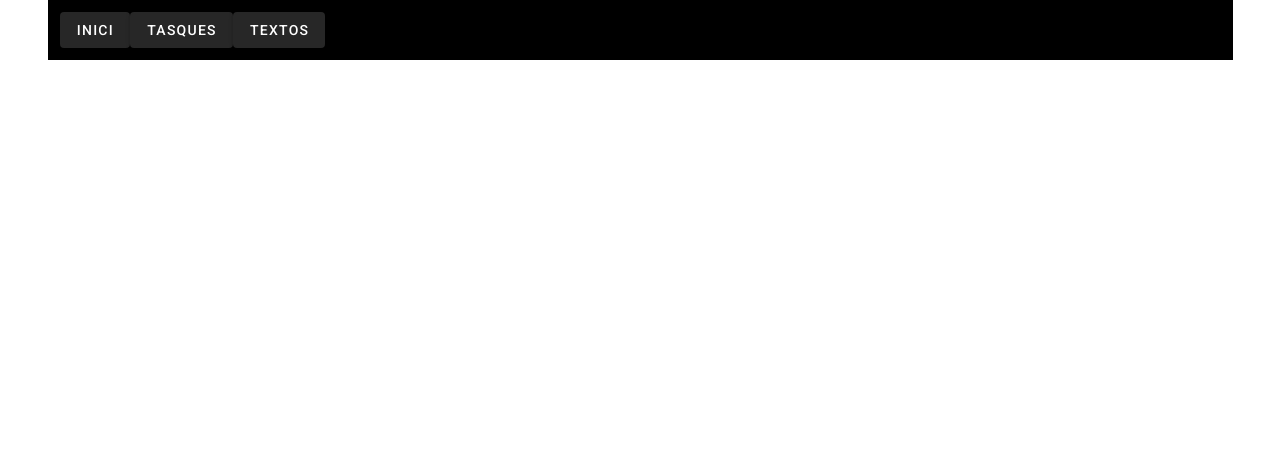
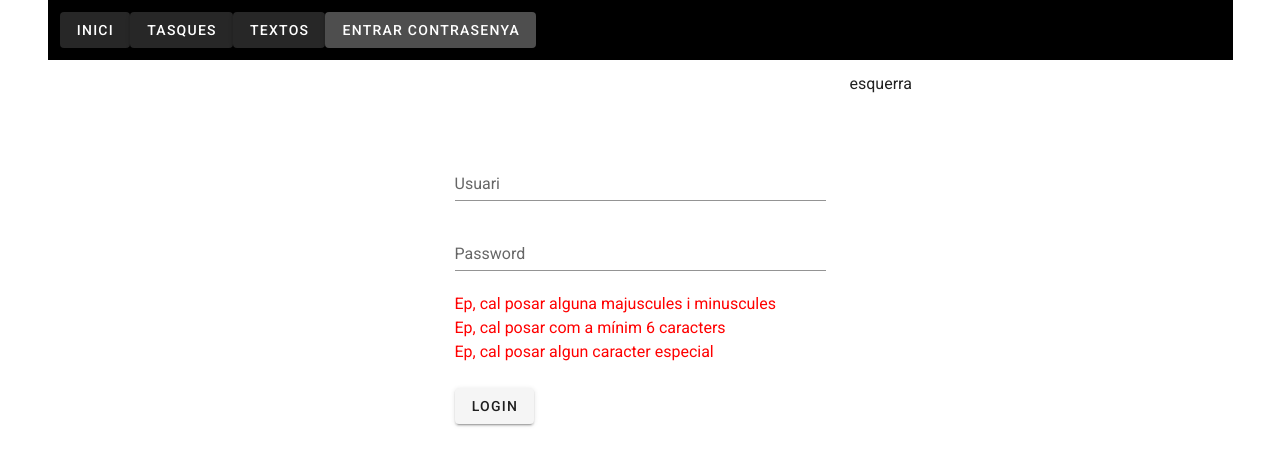
Before and after one commit to mutrera/mj-curs-girona-22-novembre, a Nuxt app in the folder codi/: page /contrasenya in a window 1280 px wide. Shown: the top 466 px of the page. Built offline with nearby package versions, Linux system fonts and the light colour scheme.

Commit message:
majuscules-minuscules-6caracters

```diff
--- /dev/null
+++ b/codi/components/comprovarContrasenya.vue
@@ -0,0 +1,87 @@
+<template>
+    <v-container>
+        <v-row>
+            <!-- posa espais abans de la columna-> offset-md -->
+            <v-col style="margin-top:10vh" cols="12" md="4" offset-md="4">
+             <v-text-field
+             label="Usuari"
+             v-model="usuari">
+             </v-text-field>
+             <v-text-field
+             label="Password"
+
+             v-model="contrasenya">
+             </v-text-field>
+             <div v-if="hiHaMajusculesMinuscules" style="color:green"> Molt bé, tens majuscules i minuscules</div>
+             <div v-else style="color:red"> Ep, cal posar alguna majuscules i minuscules</div>
+             <div v-if="siHiHaMesDe6Caracters" style="color:green"> Molt bé, tens més de 6 caracters</div>
+             <div v-else style="color:red"> Ep, cal posar com a mínim 6 caracters</div>
+             <div v-if="siHiHaCaractersEspecials" style="color:green"> Molt bé, tens algun caracter especial</div>
+             <div v-else style="color:red"> Ep, cal posar algun caracter especial</div>
+             <br>
+             <v-btn>Login</v-btn>
+            </v-col>
+            <v-col>
+             esquerra
+            </v-col>
+        </v-row>
+    </v-container>
+</template>
+<script>
+export default{
+    data(){
+        return{
+            usuari:"",
+            contrasenya:""
+        }
+    },
+    methods:{
+        conteLletres(str){
+            return /[a-zA-Z]/.test(str)
+        }
+
+    },
+    computed:{
+        hiHaMajusculesMinuscules(){
+            let textOriginal = this.contrasenya
+            let hiHaMajuscules = false
+            let hiHaMinuscules = false
+
+            for(var i= 0; i< textOriginal.length; i++){
+                let caracter = textOriginal[i]
+
+                //mirar si es majuscula
+                if(this.conteLletres(caracter)){
+
+                    if(caracter.toUpperCase() === caracter){
+
+                        hiHaMajuscules = true
+                    }else{
+                        hiHaMinuscules = true
+
+
+                    }
+            }
+        }
+
+            return hiHaMajuscules && hiHaMinuscules
+
+        },
+        siHiHaMesDe6Caracters(){
+  //fem algo i tornen true si hi ha més de 6 caracters
+  if(this.contrasenya
+  && typeof(this.contrasenya) =="string"
+  && this.contrasenya.length>=6){
+    return true
+  }
+  //tornon false
+        },
+        siHiHaCaractersEspecials(){
+            return false
+
+        }
+    }
+
+}
+
+</script>
--- a/codi/components/mostrarCamps.vue
+++ b/codi/components/mostrarCamps.vue
@@ -1,5 +1,5 @@
 <template>
-    <div style="background-color:aquamarine ;">
+    <div style="background-color:aquamarine">
         <div style="font-size:40px">{{parametre1}}</div>
         <div style="font-size:40px">{{parametre2}}</div>
     </div>
--- a/codi/layouts/default.vue
+++ b/codi/layouts/default.vue
@@ -6,6 +6,7 @@
           <v-btn dark to="/">Inici</v-btn>
           <v-btn dark to="/tasques">Tasques</v-btn>
           <v-btn dark to="/textos">Textos</v-btn>
+          <v-btn dark to="/contrasenya">Entrar contrasenya</v-btn>
         </v-col>
       </v-row>
     </v-container>
--- /dev/null
+++ b/codi/pages/contrasenya.vue
@@ -0,0 +1,5 @@
+<template>
+    <div>
+        <comprovarContrasenya></comprovarContrasenya>
+    </div>
+</template>
```
